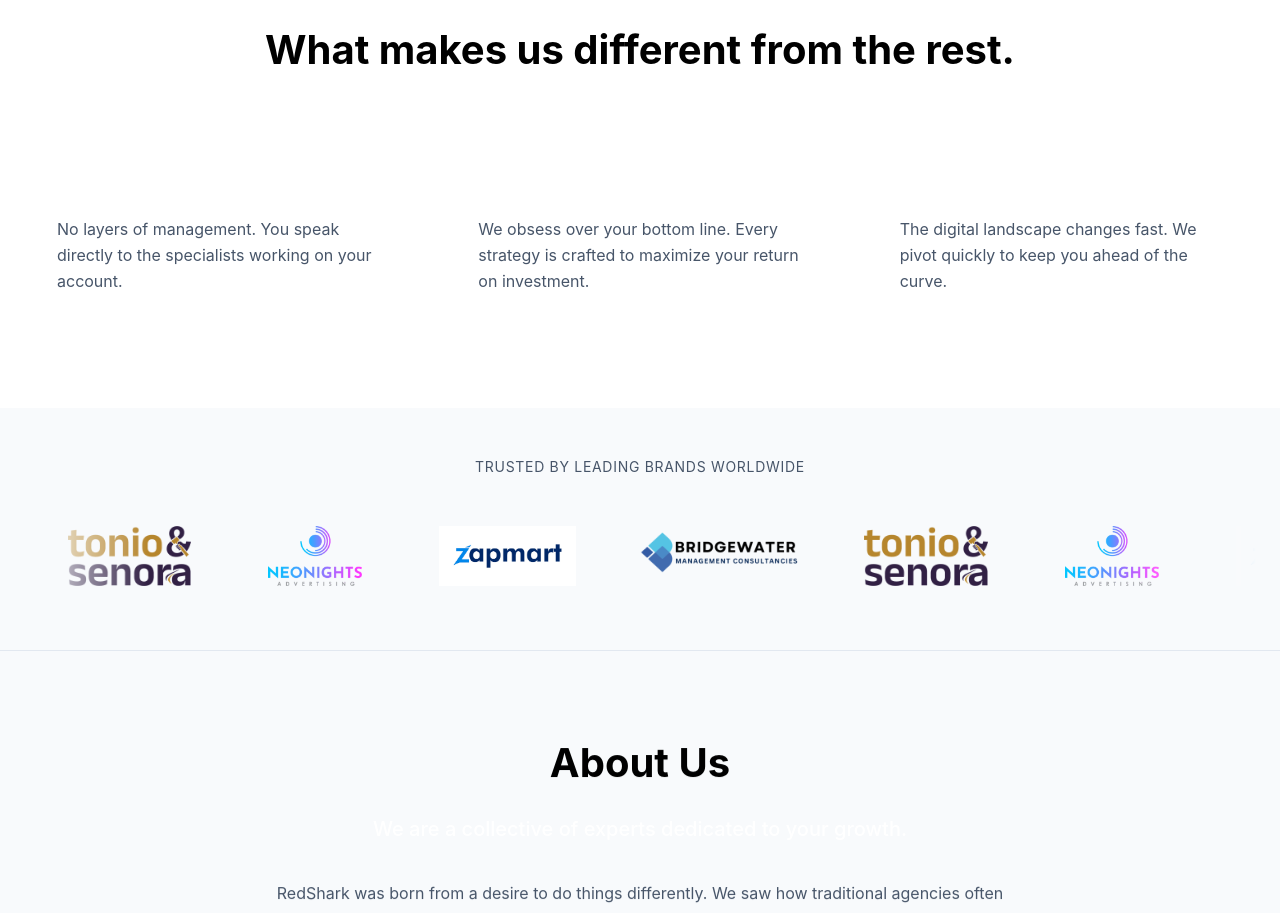
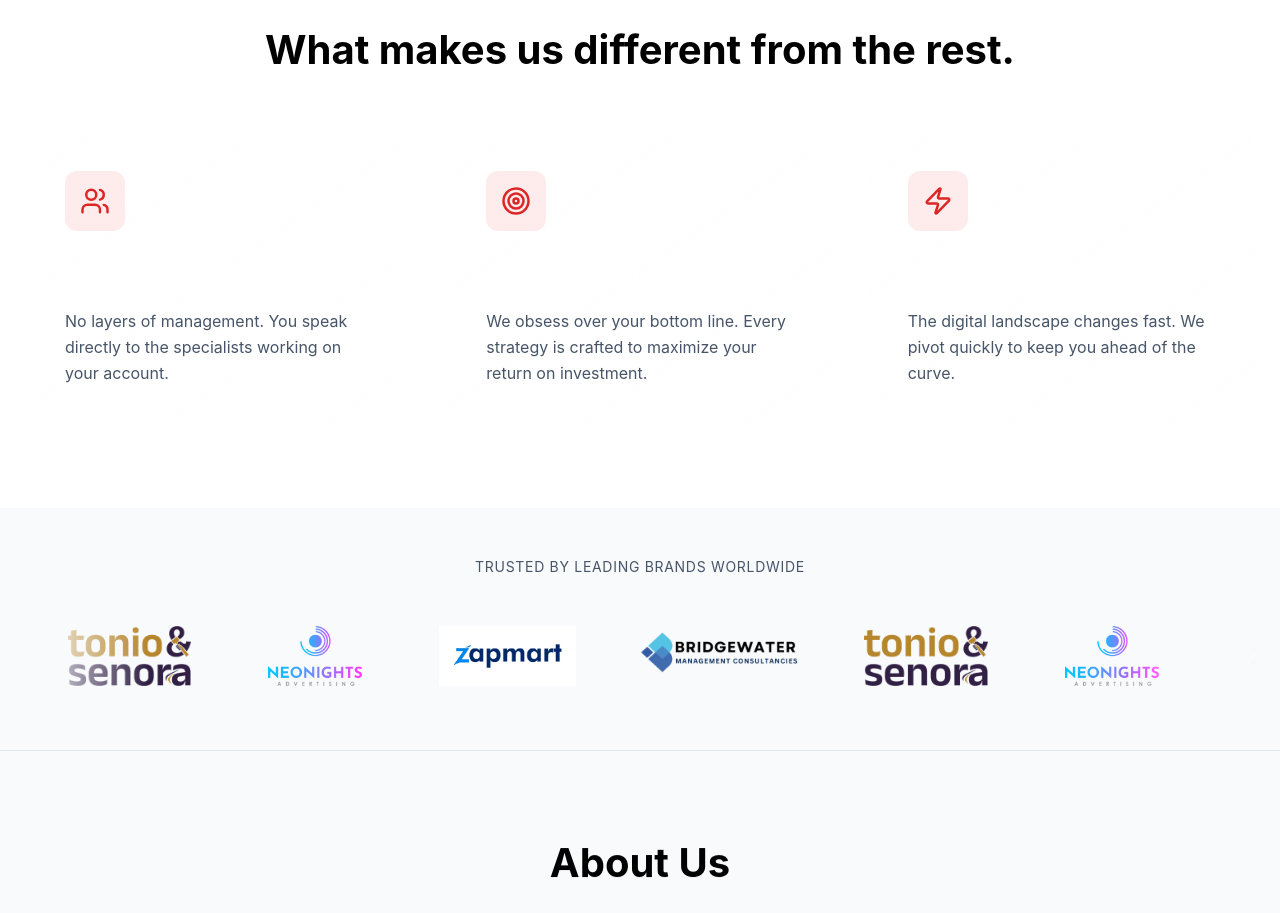
Before and after one commit to Fazilfazi991/redshark, a React (Vite) app: page / in a window 1280 px wide. Shown: the part 840-1753 px from the top of the page. Built offline with nearby package versions, Linux system fonts and the light colour scheme.

Commit message:
Enhance USP section with premium card design and animations

```diff
--- a/src/components/USP.css
+++ b/src/components/USP.css
@@ -11,25 +11,76 @@
 }
 
 .usp-card {
-    background: rgba(255, 255, 255, 0.05);
-    padding: 2rem;
-    border-radius: 1rem;
-    border: 1px solid rgba(255, 255, 255, 0.1);
-    transition: transform 0.3s ease;
+    background: linear-gradient(145deg, rgba(255, 255, 255, 0.03) 0%, rgba(255, 255, 255, 0.01) 100%);
+    padding: 2.5rem;
+    border-radius: 1.5rem;
+    border: 1px solid rgba(255, 255, 255, 0.05);
+    transition: all 0.4s ease;
+    position: relative;
+    overflow: hidden;
+}
+
+.usp-card::before {
+    content: '';
+    position: absolute;
+    top: 0;
+    left: 0;
+    width: 100%;
+    height: 100%;
+    background: radial-gradient(circle at top right, rgba(239, 68, 68, 0.1), transparent 70%);
+    opacity: 0;
+    transition: opacity 0.4s ease;
 }
 
 .usp-card:hover {
-    transform: translateY(-5px);
-    background: rgba(255, 255, 255, 0.08);
+    transform: translateY(-10px);
+    border-color: rgba(239, 68, 68, 0.3);
+    box-shadow: 0 20px 40px rgba(0, 0, 0, 0.3);
+}
+
+.usp-card:hover::before {
+    opacity: 1;
+}
+
+.icon-wrapper {
+    width: 60px;
+    height: 60px;
+    background: rgba(239, 68, 68, 0.1);
+    border-radius: 12px;
+    display: flex;
+    align-items: center;
+    justify-content: center;
+    margin-bottom: 1.5rem;
+    transition: all 0.4s ease;
+}
+
+.usp-card:hover .icon-wrapper {
+    background: var(--primary);
+    transform: scale(1.1) rotate(5deg);
+}
+
+.usp-icon {
+    width: 30px;
+    height: 30px;
+    color: var(--primary);
+    transition: all 0.4s ease;
+}
+
+.usp-card:hover .usp-icon {
+    color: white;
 }
 
 .usp-card h3 {
     color: white;
     margin-bottom: 1rem;
     font-size: 1.5rem;
+    position: relative;
+    z-index: 1;
 }
 
 .usp-card p {
     color: var(--text-muted);
     line-height: 1.6;
+    position: relative;
+    z-index: 1;
 }
--- a/src/components/USP.tsx
+++ b/src/components/USP.tsx
@@ -1,4 +1,5 @@
 import React from 'react';
+import { Users, Target, Zap } from 'lucide-react';
 import './USP.css';
 
 const USP = () => {
@@ -8,14 +9,23 @@ const USP = () => {
                 <h2 className="section-title text-center mb-5">What makes us different from the rest.</h2>
                 <div className="usp-grid">
                     <div className="usp-card">
+                        <div className="icon-wrapper">
+                            <Users className="usp-icon" />
+                        </div>
                         <h3>Direct Access to Experts</h3>
                         <p>No layers of management. You speak directly to the specialists working on your account.</p>
                     </div>
                     <div className="usp-card">
+                        <div className="icon-wrapper">
+                            <Target className="usp-icon" />
+                        </div>
                         <h3>Focus on ROI</h3>
                         <p>We obsess over your bottom line. Every strategy is crafted to maximize your return on investment.</p>
                     </div>
                     <div className="usp-card">
+                        <div className="icon-wrapper">
+                            <Zap className="usp-icon" />
+                        </div>
                         <h3>Agile & Adaptive</h3>
                         <p>The digital landscape changes fast. We pivot quickly to keep you ahead of the curve.</p>
                     </div>
```
